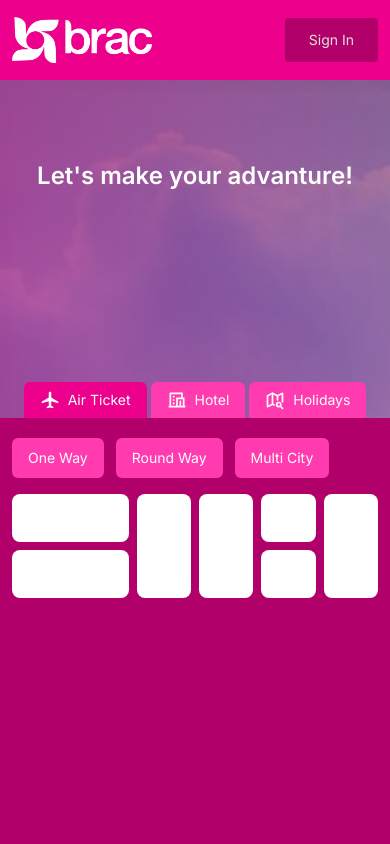
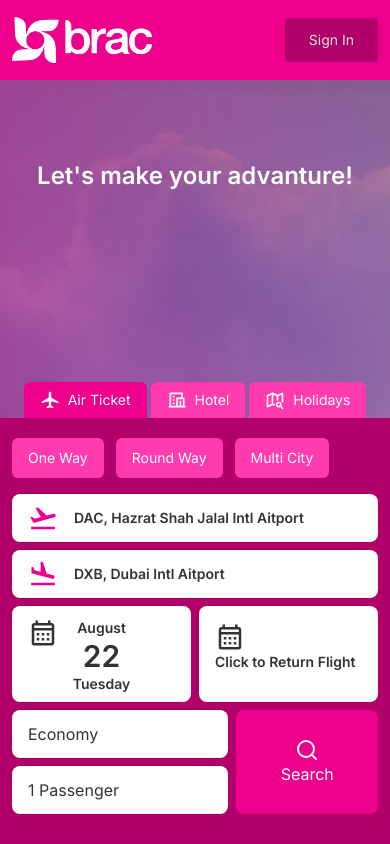
Before and after one commit to AbidHasanPiash/flights, a Next.js app: page / in a window 390 px wide. Shown: the top 844 px of the page. Built offline with nearby package versions, Linux system fonts and the light colour scheme.

Commit message:
bookind section is responsive now

```diff
--- a/components/hero/Hero.jsx
+++ b/components/hero/Hero.jsx
@@ -1,7 +1,8 @@
 import React from 'react'
-import { MdOutlineAirplanemodeActive } from 'react-icons/md'
+import { MdOutlineAirplanemodeActive, MdOutlineFlightLand, MdOutlineFlightTakeoff, MdOutlineCalendarMonth } from 'react-icons/md'
 import { RiHotelLine } from 'react-icons/ri'
 import { TbMapSearch } from 'react-icons/tb'
+import { LuSearch } from 'react-icons/lu'
 import ButtonLight from '../common/ButtonLight'
 
 export default function Hero() {
@@ -32,15 +33,67 @@ export default function Hero() {
                         <ButtonLight text={'Round Way'}/>
                         <ButtonLight text={'Multi City'}/>
                     </div>
-                    <ul className='grid grid-cols-12 grid-flow-row-dense gap-2'>
-                        <li className='col-span-4 rounded-lg bg-white'><div className='h-12'></div></li>
-                        <li className='col-span-4 row-start-2 rounded-lg bg-white'><div className='h-12'></div></li>
-                        <li className='col-span-2 row-span-2 rounded-lg bg-white'><div className='h-12'></div></li>
-                        <li className='col-span-2 row-span-2 rounded-lg bg-white'><div className='h-12'></div></li>
-                        <li className='col-span-2 col-start-9 rounded-lg bg-white'><div className='h-12'></div></li>
-                        <li className='col-span-2 col-start-9 rounded-lg bg-white'><div className='h-12'></div></li>
-                        <li className='col-span-2 row-span-2  rounded-lg bg-white'><div className='h-12'></div></li>
-                    </ul>
+                    <div className='grid md:grid-cols-3 gap-2 text-night'>
+                        {/* Selece destination */}
+                        <div className='grid grid-cols-1 gap-2'>
+                            <div className='rounded-lg bg-white'>
+                                <div className='h-12 flexStart'>
+                                    <span className='text-primary px-4'><MdOutlineFlightTakeoff size={30}/></span>
+                                    <p className='text-sm font-semibold'>DAC, Hazrat Shah Jalal Intl Aitport</p>
+                                </div>
+                            </div>
+                            <div className='rounded-lg bg-white'>
+                                <div className='h-12 flexStart'>
+                                    <span className='text-primary px-4'><MdOutlineFlightLand size={30}/></span>
+                                    <p className='text-sm font-semibold'>DXB, Dubai Intl Aitport</p>
+                                </div>
+                            </div>
+                        </div>
+                        {/* select date */}
+                        <div className='grid grid-cols-2 gap-2'>
+                            <div className='rounded-lg bg-white'>
+                                <div className='h-24 md:h-12 grid grid-cols-3 p-3'>
+                                    <span className='px-1'><MdOutlineCalendarMonth size={30}/></span>
+                                    <p className='text-sm font-semibold flex flex-col items-center justify-center'>
+                                        <span>August</span>
+                                        <span className='text-3xl'>22</span>
+                                        <span>Tuesday</span>
+                                    </p>
+                                </div>
+                            </div>
+                            <div className='rounded-lg bg-white'>
+                                <div className='h-24 md:h-12 p-4'>
+                                    <span className=''><MdOutlineCalendarMonth size={30}/></span>
+                                    <p className='text-sm font-semibold'>
+                                        Click to Return Flight
+                                    </p>
+                                </div>
+                            </div>
+                        </div>
+                        {/* select category and Search */}
+                        <div className='grid grid-cols-5 gap-2'>
+                            <div className='col-span-3 grid grid-cols-1 gap-2'>
+                                <div className='px-4 rounded-lg bg-white'>
+                                    <div className='h-12 flexStart'>
+                                        Economy
+                                    </div>
+                                </div>
+                                <div className='px-4 rounded-lg bg-white'>
+                                    <div className='h-12 flexStart'>
+                                        1 Passenger
+                                    </div>
+                                </div>
+                            </div>
+                            <div className='col-span-2 grid grid-cols-1'>
+                                <div className='rounded-lg bg-primary text-white flexCenter'>
+                                    <div className='h-12 flexCenter flex-col'>
+                                        <LuSearch size={30}/>
+                                        <span>Search</span>
+                                    </div>
+                                </div>
+                            </div>
+                        </div>
+                    </div>
                 </div>
             </div>
         </div>
```
